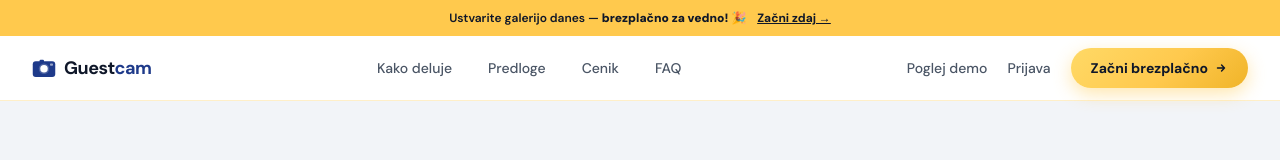
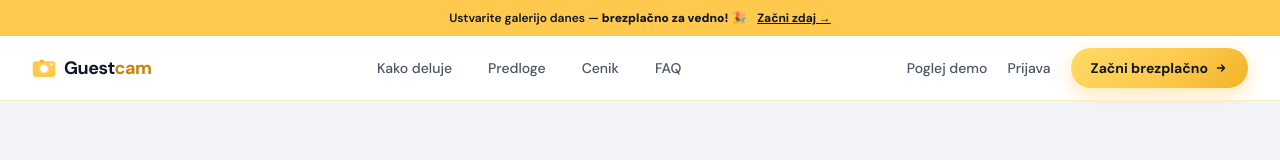
Before and after one commit to pako999/wedding-album, a Next.js app: page / in a window 1280 px wide. Shown: the top 160 px of the page. Built offline with nearby package versions, Linux system fonts and the light colour scheme.

Commit message:
fix: update GuestcamLogo camera icon and wordmark to yellow palette
https://claude.ai/code/session_015EXccJFxVHPdUTvyw7dPDv

```diff
--- a/components/GuestcamLogo.tsx
+++ b/components/GuestcamLogo.tsx
@@ -28,13 +28,13 @@ function CamMark({ size }: { size: number }) {
       aria-hidden="true"
     >
       {/* Body */}
-      <rect x="1" y="7" width="30" height="21" rx="4" fill="#1E3A8A" />
+      <rect x="1" y="7" width="30" height="21" rx="4" fill="#FFC94D" />
       {/* Lens ring */}
       <circle cx="16" cy="17" r="7" fill="white" opacity="0.2" />
       {/* Lens */}
       <circle cx="16" cy="17" r="5" fill="white" />
       {/* Viewfinder bump */}
-      <rect x="10" y="5" width="6" height="4" rx="1.5" fill="#1E3A8A" />
+      <rect x="10" y="5" width="6" height="4" rx="1.5" fill="#F0B429" />
       {/* Flash */}
       <rect x="24" y="10" width="4" height="3" rx="1" fill="white" opacity="0.55" />
     </svg>
@@ -52,7 +52,7 @@ export function GuestcamLogo({ size = "md", showMark = true, className = "" }: G
       {showMark && <CamMark size={markSize} />}
       <span className={`font-bold leading-none tracking-tight ${text}`} style={{ fontFamily: "var(--font-dm-sans), DM Sans, sans-serif" }}>
         <span style={{ color: "#0F1729" }}>Guest</span>
-        <span style={{ color: "#1E3A8A" }}>cam</span>
+        <span style={{ color: "#C9820A" }}>cam</span>
       </span>
     </span>
   );
```
